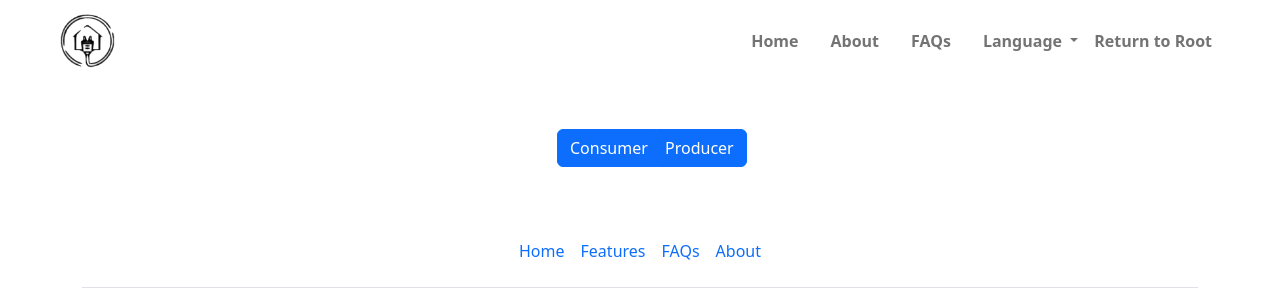
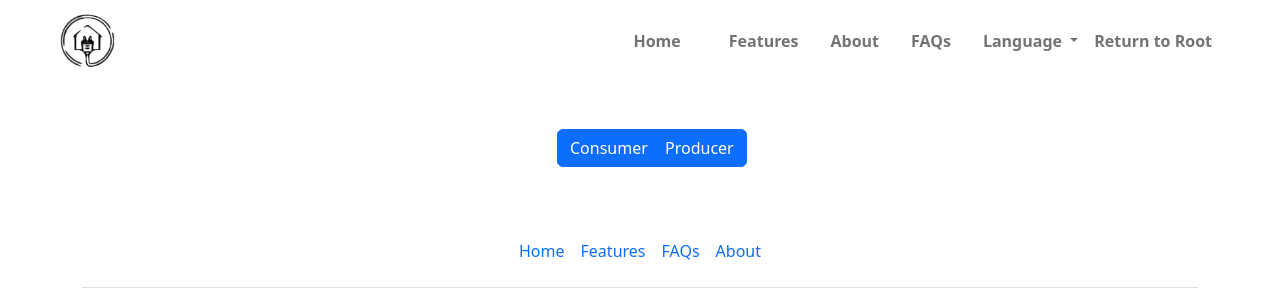
Before and after one commit to meryemAhiskali/home-automation-project, a PHP site: page /index.php in a window 1280 px wide. Shown: the top 300 px of the page. Run offline with PHP 8.4, Linux system fonts and the light colour scheme.

Commit message:
Fix Features in Navbar

```diff
--- a/navbar.php
+++ b/navbar.php
@@ -73,7 +73,7 @@
             <?php echo '<a class="nav-link" aria-current="page" href="' . $addpath . '/' . (isConsumer() ? "consumer" : "producer") . '/landingPage.php"><b>Home</b></a>' ?>
             </li>
             <li>
-                <?php echo (isConsumer() ? '<li class="nav-item mx-3"> <a class="nav-link" href="' . $addpath . '/consumer/features.php"><b>Features</b></a> </li>' : ''); ?>
+                <?php echo '<li class="nav-item mx-3"> <a class="nav-link" href="' . $addpath . '/consumer/features.php"><b>Features</b></a> </li>' ?>
             </li>
             <li>
                 <?php echo '<a class="nav-link" aria-current="page" href="' . $addpath . '/consumer/about.php"><b>About</b></a>' ?>
```
